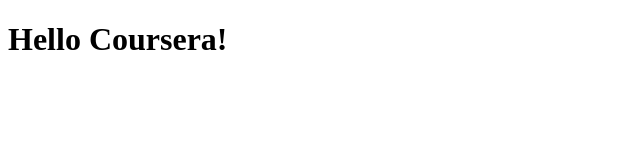
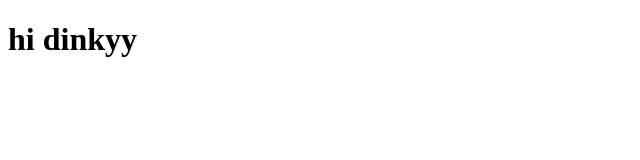
Before and after one commit to mh22019/CourseraTest, a plain HTML site: page site/index.html in a window 1280 px wide. Shown: the whole page, without its empty margins (0-640 px from the left). Drawn offline with Linux system fonts and the light colour scheme.

Commit message:
Adjusted site header.

```diff
--- a/site/index.html
+++ b/site/index.html
@@ -4,6 +4,6 @@
 	<title>Coursera Test</title>
 </head>
 <body>
-<h1>Hello Coursera!</h1>
+<h1>hi dinkyy</h1>
 </body>
 </html>
```
